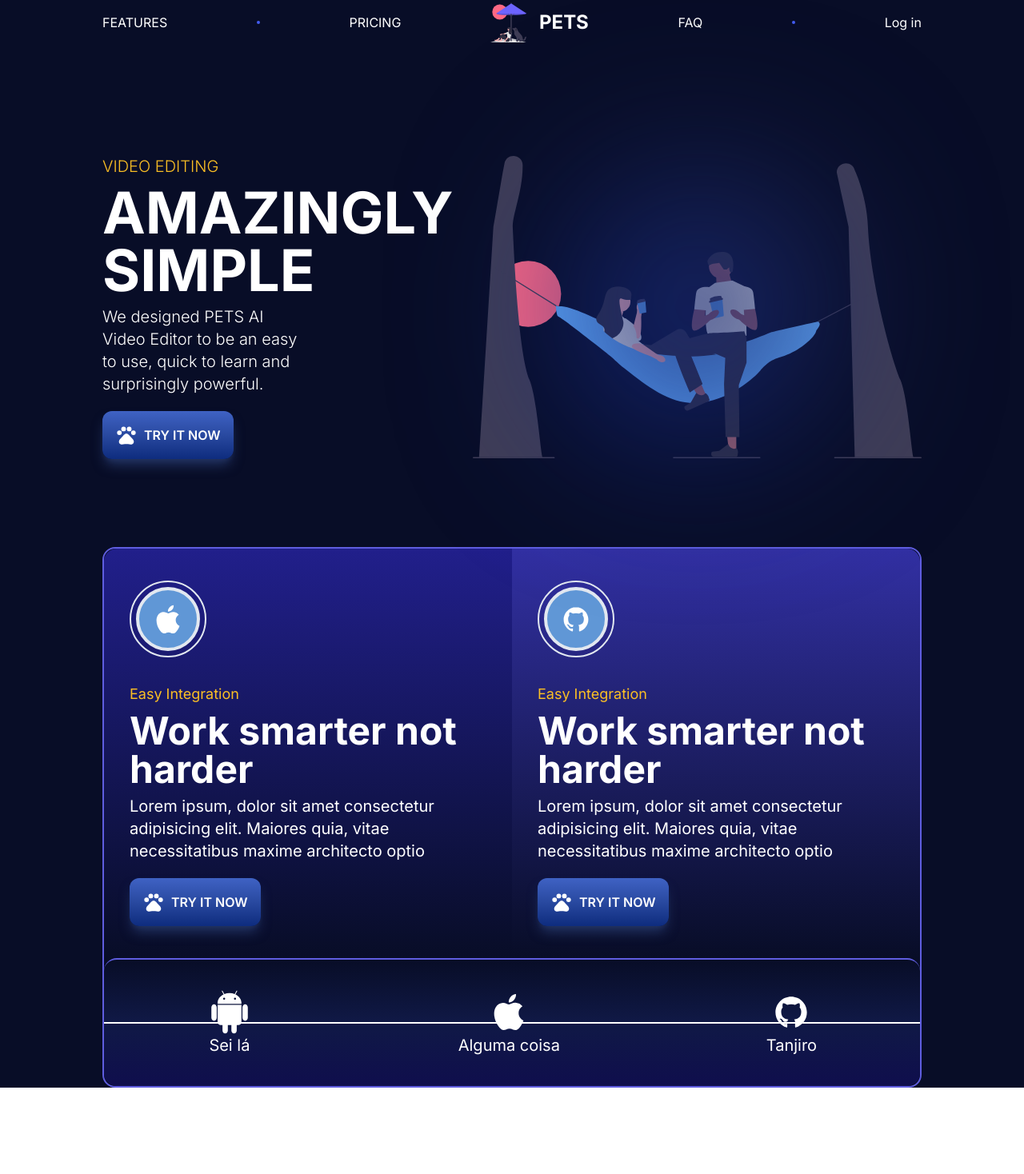
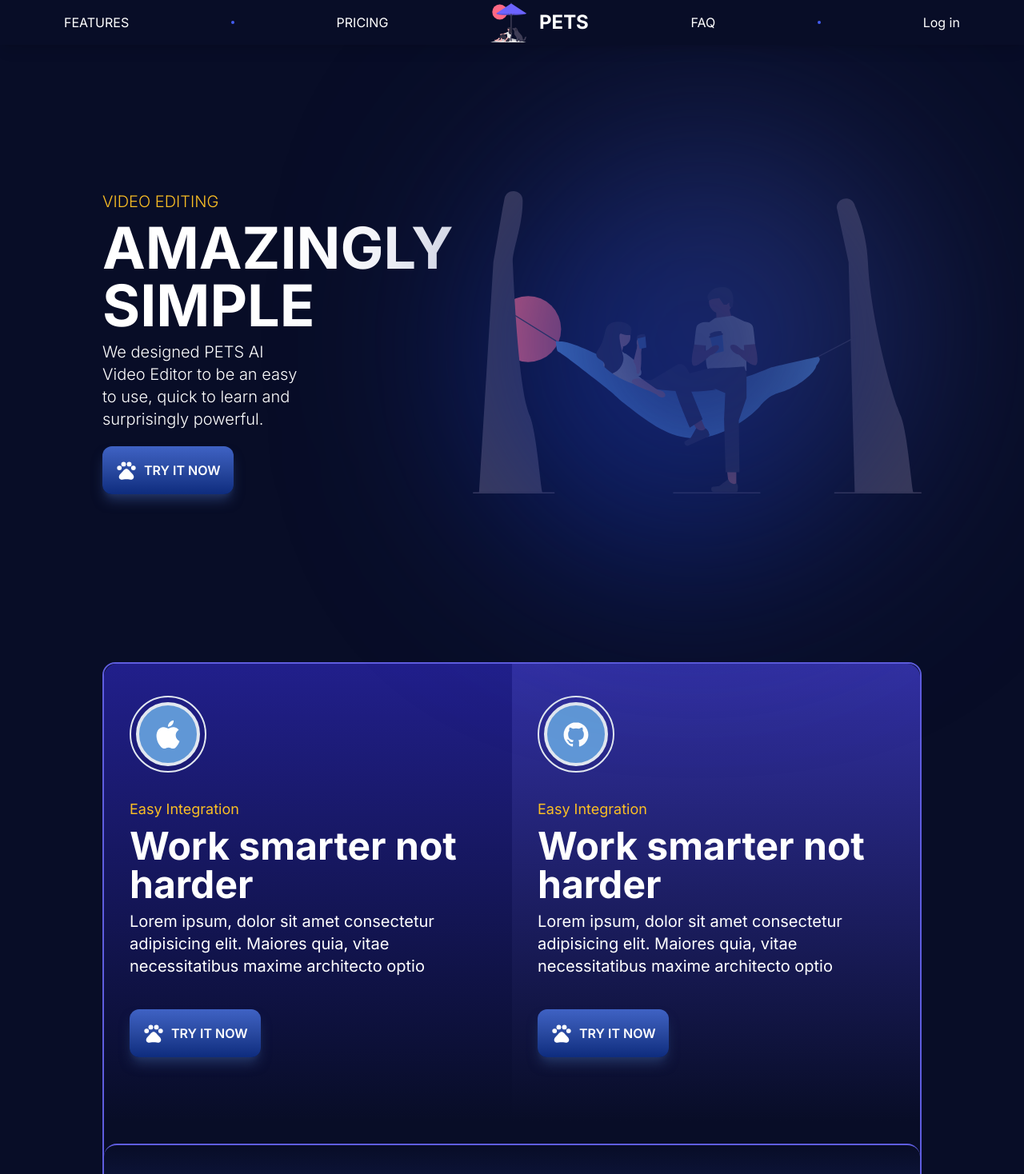
Before and after one commit to lnfidalgo/my-new-app, a Next.js app: page / in a window 1280 px wide. Shown: the top 1468 px of the page at 80% size. Before the commit the page ends 1360 px from the top, so only its background shows below. Built offline with nearby package versions, Linux system fonts and the light colour scheme.

Commit message:
start price component

```diff
--- a/src/ui/components/features/page.tsx
+++ b/src/ui/components/features/page.tsx
@@ -4,7 +4,7 @@ import HeroButton from "../hero/content/heroButton";
 export default function Features() {
   return (
     <div className="grid grid-cols-2 justify-items-stretch border-2 rounded-2xl border-[#5f5ddf] max-w-[1200px] mx-auto">
-      <div className="text-white bg-gradient-to-b from-[#211f8b] to-[#080D27] rounded-tl-2xl px-3 py-10 lg:px-8">
+      <div className="text-white bg-gradient-to-b from-[#211f8b] to-[#080D27] rounded-tl-2xl px-3 py-10 lg:px-8 xl:pb-20">
         <div className="border-2 rounded-full h-16 w-16 flex justify-center items-center lg:h-24 lg:w-24 ">
           <div className="h-14 w-14 bg-[#6097d6] rounded-full flex justify-center items-center border-4 lg:h-20 lg:w-20">
             <DiApple size={30} className="lg:size-11" />
@@ -16,7 +16,7 @@ export default function Features() {
         <h2 className="font-semibold text-3xl mb-2 lg:font-bold lg:text-5xl">
           Work smarter not harder
         </h2>
-        <p className="font-light mb-5 lg:text-xl lg:font-normal">
+        <p className="font-light mb-10 lg:text-xl lg:font-normal">
           Lorem ipsum, dolor sit amet consectetur adipisicing elit. Maiores
           quia, vitae necessitatibus maxime architecto optio
         </p>
@@ -34,14 +34,13 @@ export default function Features() {
         <h2 className="font-semibold text-3xl mb-2 lg:font-bold lg:text-5xl">
           Work smarter not harder
         </h2>
-        <p className="font-light mb-5 lg:text-xl lg:font-normal">
+        <p className="font-light mb-10 lg:text-xl lg:font-normal">
           Lorem ipsum, dolor sit amet consectetur adipisicing elit. Maiores
           quia, vitae necessitatibus maxime architecto optio
         </p>
         <HeroButton className="lg:p-4 lg:text-base" />
       </div>
-      <div className="text-white relative flex col-span-2 h-40 items-center justify-around border-t-2 rounded-2xl border-[#5f5ddf] bg-gradient-to-t from-[#0f0e4d]  via-[#101946] to-[#080D27]">
-        <div className="absolute w-full h-0.5 bg-white"></div>
+      <div className="text-white mt-7 flex col-span-2 h-40 items-center justify-around border-t-2 rounded-2xl border-[#5f5ddf] bg-gradient-to-t from-[#0f0e4d]  via-[#101946] to-[#080D27]">
         <div className="flex flex-col items-center justify-center">
           <DiAndroid size={40} className="lg:size-14" />
           <p className="lg:text-xl">Sei lá</p>
--- a/src/ui/components/hero/content/heroImg.tsx
+++ b/src/ui/components/hero/content/heroImg.tsx
@@ -3,14 +3,10 @@ import relaxImage from "@/src/assets/images/undraw_relaxation_re_ohkx.svg";
 
 export default function HeroImg() {
   return (
-    <div className="relative">
-      <div>
-        <div className="w-[300px] h-[300px] rounded-full blur-[110px] bg-gradient-to-bl from-[#303f8a]  via-[#15225f]  to-[#1035c9]  absolute inset-0 m-auto z-0"></div>
-        <Image
-          src={relaxImage}
-          className="w-full max-h-[450px] z-10"
-          alt="Oi"
-        />
+    <div>
+      <div className="relative">
+        <div className="w-[500px] h-[500px] rounded-full blur-[130px] bg-gradient-to-bl from-[#303f8a]  via-[#15225f]  to-[#1035c9]  absolute inset-0 m-auto"></div>
+        <Image src={relaxImage} className="w-full max-h-[450px]" alt="Oi" />
       </div>
     </div>
   );
--- a/src/ui/components/hero/heroRoot.tsx
+++ b/src/ui/components/hero/heroRoot.tsx
@@ -6,7 +6,7 @@ interface HeroRootProps {
 
 export default function HeroRoot({ children }: HeroRootProps) {
   return (
-    <div className="flex flex-col mt-7 gap-6 h-screen justify-around items-center md:justify-center md:items-center md:flex-row md:h-[600px]">
+    <div className="flex flex-col mt-7 gap-6 h-[600px] justify-around items-center md:justify-center md:items-center md:flex-row md:h-[1000px] xl:h-[800px]">
       {children}
     </div>
   );
--- a/src/ui/components/navigation/navigationRoot.tsx
+++ b/src/ui/components/navigation/navigationRoot.tsx
@@ -6,7 +6,7 @@ interface NavigationRootProps {
 
 export default function NavigationRoot({ children }: NavigationRootProps) {
   return (
-    <nav className="flex text-white justify-between items-center h-14 md:block">
+    <nav className="flex fixed px-20 top-0 left-0 right-0 text-white justify-between items-center h-14 bg-[#080D27] shadow-lg z-10 md:block">
       {children}
     </nav>
   );
```
